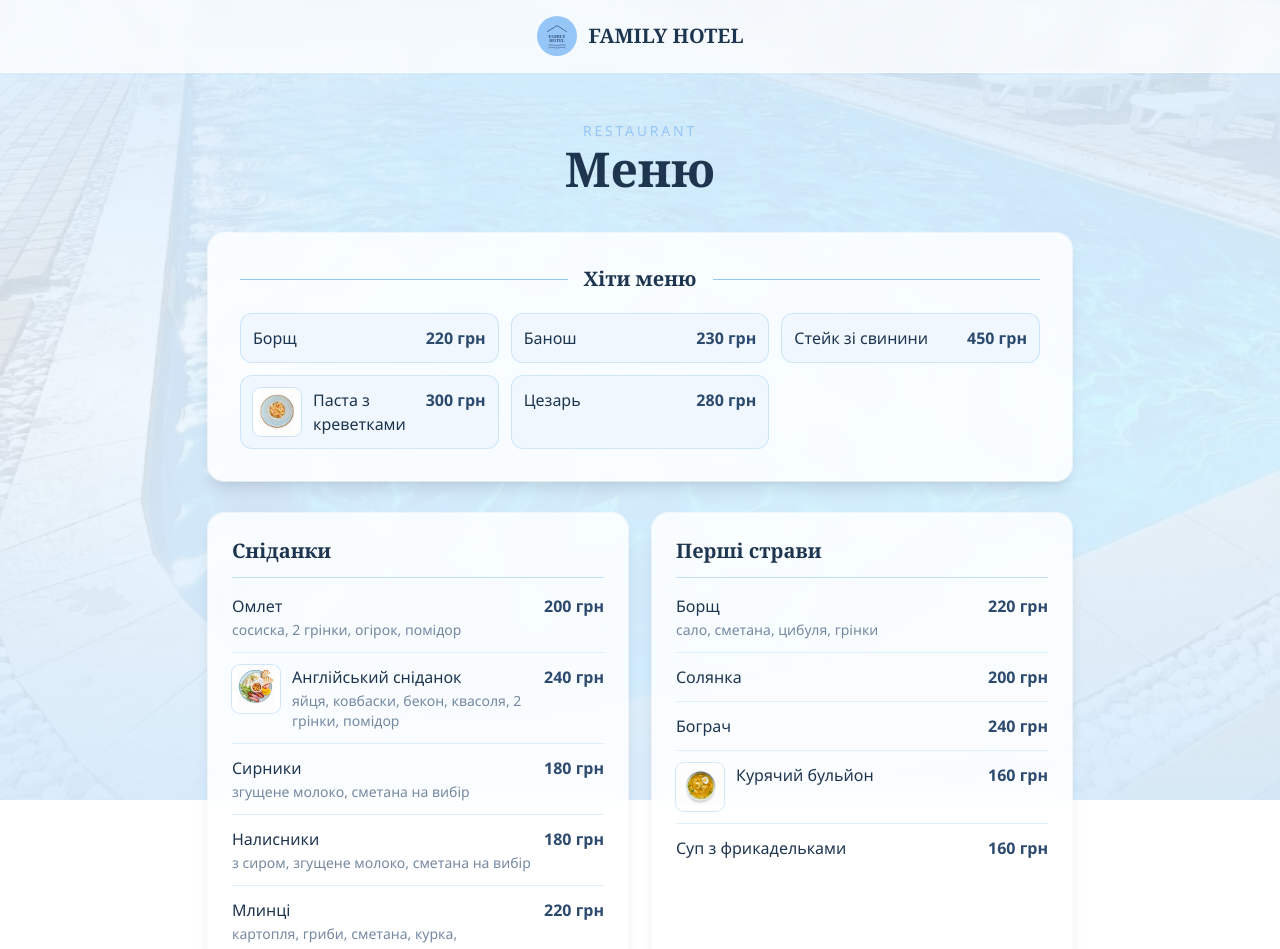
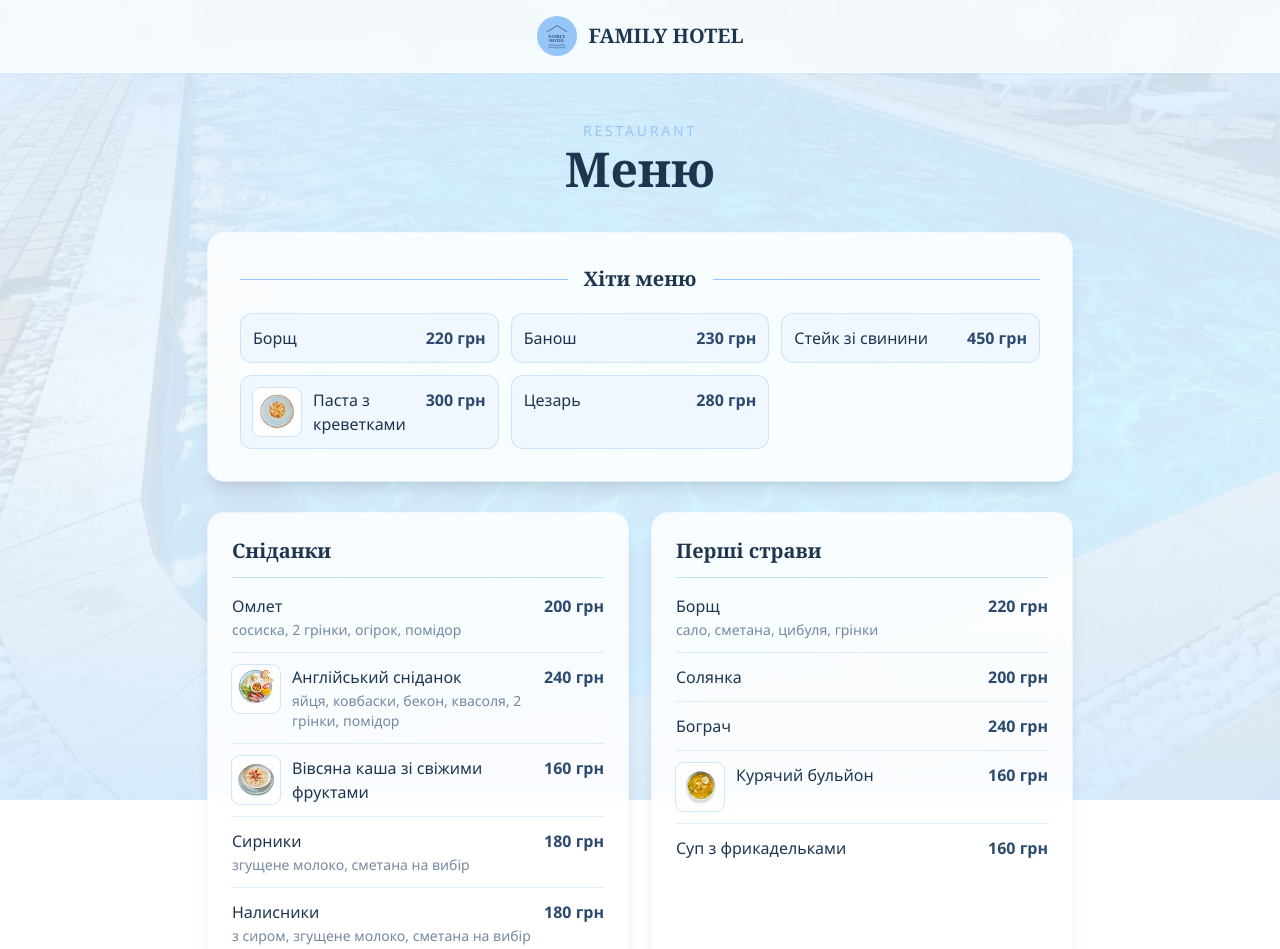
Before and after one commit to roman-alex/family-hotel, a React (Vite) app: page /restaurant in a window 1280 px wide. Shown: the top 949 px of the page. Built offline with nearby package versions, Linux system fonts and the light colour scheme.

Commit message:
add menu item

```diff
--- a/src/data/restaurantMenu.ts
+++ b/src/data/restaurantMenu.ts
@@ -34,6 +34,11 @@ export const menuSections: MenuSection[] = [
         description: 'яйця, ковбаски, бекон, квасоля, 2 грінки, помідор',
         price: 240,
         image: 'images/dishes/anglijskyj-snidanok.png',
+      },
+      {
+        name: 'Вівсяна каша зі свіжими фруктами',
+        price: 160,
+        image: 'images/dishes/vivsjana-kasha-zi-svizhymy-fruktamy.png',
       },
       {
         name: 'Сирники',
```
Also changed, not shown: public/images/dishes/vivsjana-kasha-zi-svizhymy-fruktamy.png (added).
